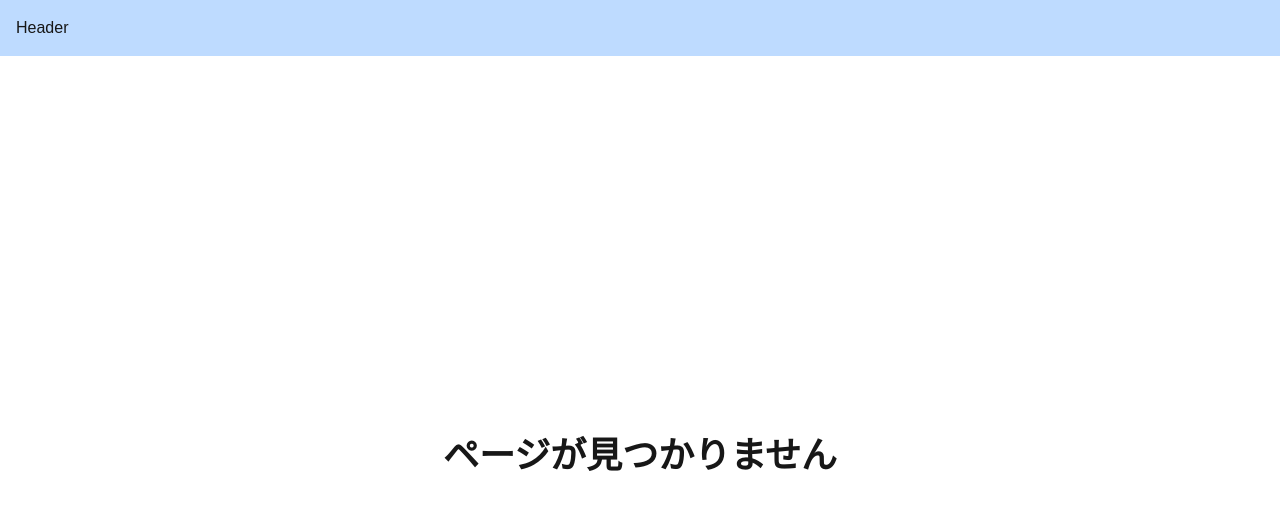
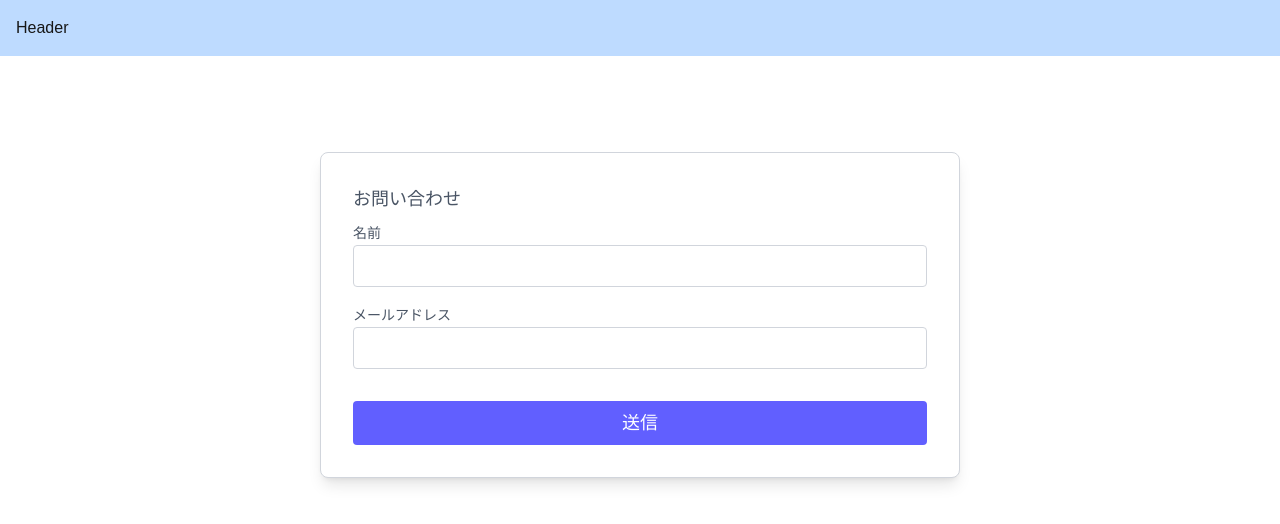
Before and after one commit to Toshipy/full-stack-blog, a Next.js app: page /contacts in a window 1280 px wide. Before the commit this address had no page. Shown: the top 524 px of the page. Built offline with nearby package versions, Linux system fonts and the light colour scheme.

Commit message:
contactFormの作成

```diff
--- a/package.json
+++ b/package.json
@@ -18,7 +18,8 @@
     "next": "15.2.0",
     "react": "^19.0.0",
     "react-dom": "^19.0.0",
-    "tailwindcss-animate": "^1.0.7"
+    "tailwindcss-animate": "^1.0.7",
+    "zod": "^3.24.2"
   },
   "devDependencies": {
     "@biomejs/biome": "1.9.4",
--- /dev/null
+++ b/src/app/contacts/complete/page.tsx
@@ -0,0 +1,3 @@
+export default function CompletePage() {
+  return <div>Complete</div>
+}
--- /dev/null
+++ b/src/app/contacts/page.tsx
@@ -0,0 +1,5 @@
+import ContactForm from '@/components/ContactForm'
+
+export default function ContactsPage() {
+  return <ContactForm />
+}
--- /dev/null
+++ b/src/components/ContactForm.tsx
@@ -0,0 +1,98 @@
+'use client'
+
+import { sendContactForm } from '@/lib/actions/contact'
+import { contactSchema } from '@/validations/contact'
+import { useActionState, useState } from 'react'
+import { FocusEvent } from 'react'
+import { ZodError } from 'zod'
+
+export default function ContactForm() {
+  const [clientError, setClientError] = useState({
+    name: '',
+    email: ''
+  })
+  const [state, formAction] = useActionState(sendContactForm, {
+    success: false,
+    error: {},
+    serverError: undefined
+  })
+
+  const handleBlur = (event: FocusEvent<HTMLInputElement>) => {
+    const { name, value } = event.target
+
+    try {
+      if (name === 'name') {
+        contactSchema.pick({ name: true }).parse({ name: value })
+      } else if (name === 'email') {
+        contactSchema.pick({ email: true }).parse({ email: value })
+      }
+
+      setClientError(prev => ({
+        ...prev,
+        [name]: ''
+      }))
+    } catch (error) {
+      if (error instanceof ZodError) {
+        const errorMessage = error.errors[0]?.message || ''
+        setClientError(prevState => ({
+          ...prevState,
+          [name]: errorMessage
+        }))
+      }
+    }
+  }
+
+  return (
+    <div>
+      <form action={formAction}>
+        <div className="py-24 text-gray-600">
+          <div className="mx-auto flex flex-col bg-white shadow-lg p-8 md:w-1/2 border border-gray-300 rounded-lg">
+            <h2 className="text-lg mb-2">お問い合わせ</h2>
+            <div className="mb-4">
+              <label htmlFor="name" className="text-sm">
+                名前
+              </label>
+              <input
+                type="text"
+                id="name"
+                name="name"
+                className="w-full bg-white rounded border border-gray-300 focus:border-indigo-500 focus:ring-2 focus:ring-indigo-200 outline-none py-1 px-3 leading-8"
+                onBlur={handleBlur}
+              />
+              {clientError.name && (
+                <p className="text-red-500 text-sm">{clientError.name}</p>
+              )}
+              {state.error.name && (
+                <p className="text-red-500 text-sm">{state.error.name[0]}</p>
+              )}
+            </div>
+            <div className="mb-8">
+              <label htmlFor="email" className="text-sm">
+                メールアドレス
+              </label>
+              <input
+                type="email"
+                id="email"
+                name="email"
+                className="w-full bg-white rounded border border-gray-300 focus:border-indigo-500 focus:ring-2 focus:ring-indigo-200 outline-none py-1 px-3 leading-8"
+                onBlur={handleBlur}
+              />
+              {clientError.email && (
+                <p className="text-red-500 text-sm">{clientError.email}</p>
+              )}
+              {state.error.email && (
+                <p className="text-red-500 text-sm">{state.error.email[0]}</p>
+              )}
+            </div>
+            <button
+              type="submit"
+              className="text-white bg-indigo-500 border-0 py-2 px-6 focus:outline-none hover:bg-indigo-600 rounded text-lg"
+            >
+              送信
+            </button>
+          </div>
+        </div>
+      </form>
+    </div>
+  )
+}
--- /dev/null
+++ b/src/lib/actions/contact.ts
@@ -0,0 +1,48 @@
+'use server'
+
+import { contactSchema } from '@/validations/contact'
+import { redirect } from 'next/navigation'
+
+// ActionStateの型定義
+type State = {
+  success: boolean
+  error: {
+    name?: string[]
+    email?: string[]
+  }
+  serverError?: string
+}
+export async function sendContactForm(
+  _prevState: State,
+  formData: FormData
+): Promise<State> {
+  const name = formData.get('name')
+  const email = formData.get('email')
+
+  const validationResult = contactSchema.safeParse({
+    name,
+    email
+  })
+
+  if (!validationResult.success) {
+    const errors = validationResult.error.flatten().fieldErrors
+    console.log(errors)
+    return {
+      success: false,
+      error: {
+        name: errors?.name || [],
+        email: errors?.email || []
+      }
+    }
+  }
+
+  // 成功状態を返してからリダイレクト
+  const result = {
+    success: true,
+    error: {}
+  }
+
+  redirect('/contacts/complete')
+
+  return result
+}
--- /dev/null
+++ b/src/validations/contact.ts
@@ -0,0 +1,11 @@
+import { z } from 'zod'
+
+export const contactSchema = z.object({
+  name: z.string().min(3, { message: '名前を３文字以上で入力してください' }),
+  email: z
+    .string()
+    .min(1, { message: 'メールアドレスを入力してください' })
+    .email({ message: '正しいメールアドレスの形式で入力してください' })
+})
+
+export type ContactFormData = z.infer<typeof contactSchema>
```
Also changed, not shown: 1 other file (tests, documents, lock files or other folders).
